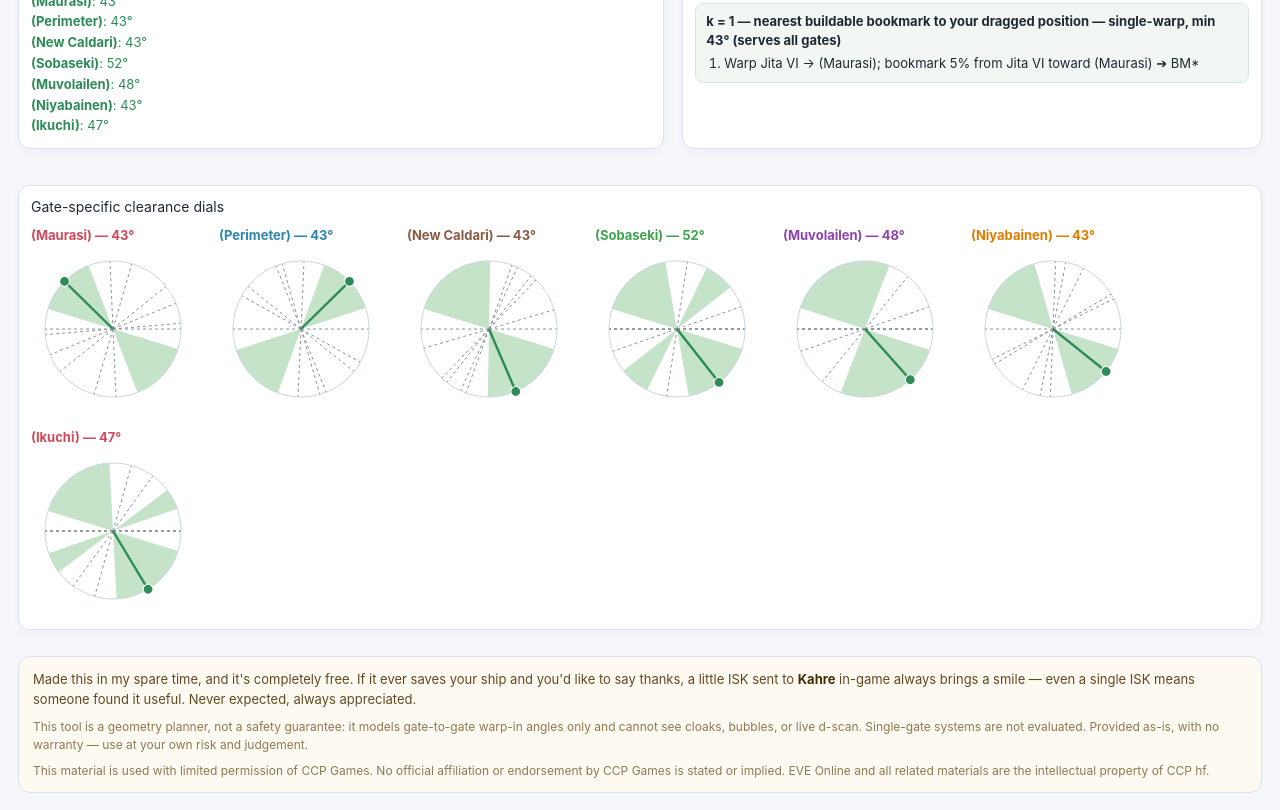
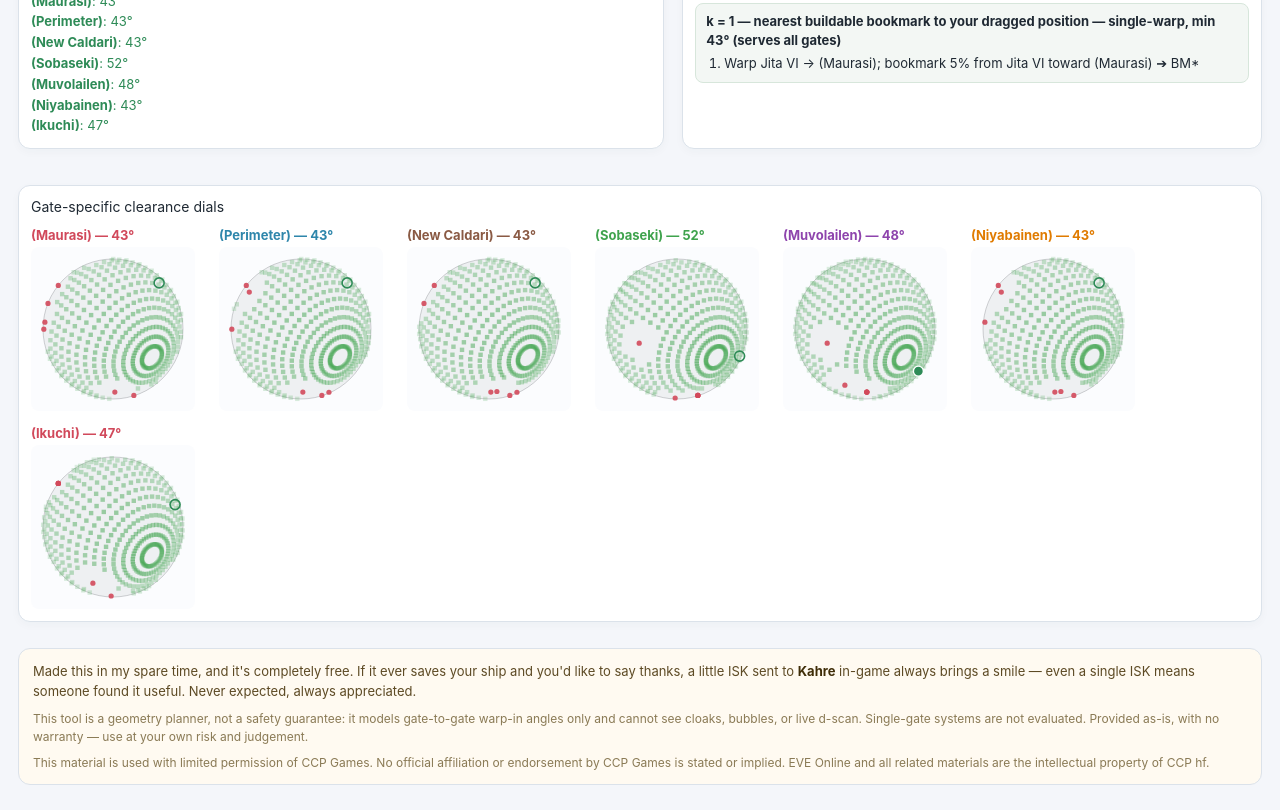
Before and after one commit to Sebastian-Belkner/not_today_Machariel, a plain HTML site: page index.html in a window 1280 px wide. Shown: the part 1180-1990 px from the top of the page. Drawn offline with Linux system fonts and the light colour scheme; animation ran at ten frames a second.

Commit message:
update thumbnail

```diff
--- a/app.js
+++ b/app.js
@@ -255,7 +255,7 @@
 // it's clearly not one of the star-shaped bookmark markers.
 function sunSymbol(x,y,R,fill){
   const g = ctx.createRadialGradient(x,y,R*0.4,x,y,R*1.9);
-  g.addColorStop(0,"rgba(232,163,23,0.75)");
+  g.addColorStop(0,"rgba(232,163,23,0.45)");
   g.addColorStop(1,"rgba(232,163,23,0)");
   ctx.fillStyle=g;
   ctx.beginPath(); ctx.arc(x,y,R*1.9,0,6.2832); ctx.fill();
@@ -623,7 +623,7 @@
     const tipy = a.sy + (dest.sy-a.sy)*prog;
 
     // shaft: full line from source to the destination celestial you warp to
-    ctx.strokeStyle = "rgba(90,100,115,0.75)";
+    ctx.strokeStyle = "rgba(90,100,115,0.45)";
     ctx.lineWidth = 2.2;
     ctx.beginPath();
     ctx.moveTo(a.sx, a.sy);
@@ -782,6 +782,9 @@
     ctx.fillText(L.text, tx, ty);
   }
   ctx.restore();
+
+  // Keep the per-gate 3D clearance spheres in sync with the camera.
+  if(dials.length) drawGateSpheres();
 }
 
 function drawOrientationBall(){
@@ -946,66 +949,95 @@
   S.gates.forEach((g,k) => {
     const others = othersOf(k);
     const box = document.createElement("div"); box.className = "dial";
-    const title = document.createElement("div"); title.className = "dtitle"; title.style.color = g.color; box.appendChild(title);
-    const D = 164, cx = D/2, cy = D/2, R = D/2 - 14;
-    const svg = eln("svg", {width:D, height:D}); box.appendChild(svg); grid.appendChild(box);
+    const title = document.createElement("div"); title.className = "dtitle"; title.style.color = g.color;
+    box.appendChild(title);
+    const D = 164;
+    const cv = document.createElement("canvas");
+    cv.width = D; cv.height = D; cv.style.width = D+"px"; cv.style.height = D+"px";
+    box.appendChild(cv); grid.appendChild(box);
 
-    const e1 = unit(sub(others[0].pos, g.pos));
-    let ref = others.length > 1 ? sub(others[1].pos, g.pos) : {x:e1.y,y:-e1.x,z:0};
-    let e2 = {x:ref.x-dot(ref,e1)*e1.x, y:ref.y-dot(ref,e1)*e1.y, z:ref.z-dot(ref,e1)*e1.z};
-    if(nrm(e2) < 1e-9) e2 = Math.abs(e1.z) < 0.9 ? unit({x:-e1.y,y:e1.x,z:0}) : {x:1,y:0,z:0};
-    else e2 = unit(e2);
-    const bear = v => Math.atan2(dot(v,e2), dot(v,e1));
-    const phis = others.map(o => bear(sub(o.pos, g.pos)));
+    // Unit directions from this gate toward every other gate — the axes whose
+    // surrounding cones are UNSAFE.  A warp-in direction is safe when its angle
+    // to all of these exceeds the threshold.
+    const axes = others.map(o => unit(sub(o.pos, g.pos)));
+    dials.push({gateIndex:k, g, others, axes, cv, ctx:cv.getContext("2d"), D, title});
+  });
+  drawGateSpheres();
+}
 
-    const Nn = 360;
-    const ok = [];
-    for(let i=0;i<Nn;i++){
-      const b = i*Math.PI/180;
-      let m = Infinity;
-      for(const ph of phis){
-        const x = Math.acos(Math.min(1, Math.abs(Math.cos(b-ph)))) * 180 / Math.PI;
-        if(x < m) m = x;
+// Draw the safe-direction region as a shaded area on a small 3D sphere, one per
+// gate, oriented by the same camera rotation as the main map.  Green = warp-in
+// directions that clear the threshold against every gate-to-gate line; the black
+// marker is the current bookmark's direction.
+function drawGateSpheres(){
+  if(!S || !dials.length) return;
+  const thrCos = Math.cos(THR*Math.PI/180);
+  dials.forEach(d => {
+    const ctx = d.ctx, D = d.D, R = D/2 - 12, cx = D/2, cy = D/2;
+    ctx.clearRect(0,0,D,D);
+
+    // Rotate a world direction by the shared camera matrix; screen y flipped.
+    const rot = v => { const r = matVec(camRot, {x:v.x,y:v.y,z:v.z}); return {x:r.x,y:r.y,z:r.z}; };
+
+    // backing disc (the sphere silhouette)
+    ctx.beginPath(); ctx.arc(cx,cy,R,0,6.2832);
+    ctx.fillStyle = "rgba(15,20,25,0.05)"; ctx.fill();
+    ctx.lineWidth = 1; ctx.strokeStyle = "rgba(15,20,25,0.18)"; ctx.stroke();
+
+    // Sample the sphere surface; shade safe points green. Only draw the front
+    // hemisphere (rotated z >= 0) so it reads as a solid ball.
+    const step = 8;                       // degrees between samples
+    for(let plat=-80; plat<=80; plat+=step){
+      const la = plat*Math.PI/180, cla = Math.cos(la), sla = Math.sin(la);
+      for(let plon=0; plon<360; plon+=step){
+        const lo = plon*Math.PI/180;
+        const w = {x:cla*Math.cos(lo), y:sla, z:cla*Math.sin(lo)};   // world dir
+        // safe test against the true 3D axes (undirected: abs of dot)
+        let safe = true;
+        for(const a of d.axes){
+          const c = Math.abs(w.x*a.x + w.y*a.y + w.z*a.z);
+          if(c > thrCos){ safe = false; break; }   // within THR of a gate line -> unsafe
+        }
+        const r = rot(w);
+        if(r.z < 0) continue;                        // back hemisphere hidden
+        const ex = cx + r.x*R, ey = cy - r.y*R;
+        const shade = 0.35 + 0.65*r.z;               // fade toward the rim
+        if(safe){
+          ctx.fillStyle = `rgba(63,163,77,${0.5*shade})`;
+          ctx.fillRect(ex-2.2, ey-2.2, 4.4, 4.4);
+        }
       }
-      ok.push(m >= THR);
     }
-    let i = 0;
-    while(i < Nn){
-      if(ok[i]){
-        let j = i;
-        while(j < Nn && ok[j]) j++;
-        const r0 = i*Math.PI/180, r1 = j*Math.PI/180, large = (j-i)>180 ? 1 : 0;
-        const x0 = cx + R*Math.cos(r0), y0 = cy - R*Math.sin(r0);
-        const x1 = cx + R*Math.cos(r1), y1 = cy - R*Math.sin(r1);
-        svg.appendChild(eln("path", {d:`M ${cx} ${cy} L ${x0} ${y0} A ${R} ${R} 0 ${large} 0 ${x1} ${y1} Z`, fill:"#3fa34d", opacity:.30}));
-        i = j;
-      } else i++;
+
+    // gate-to-gate axis tips (the unsafe centers) as small colored dots
+    for(const a of d.axes){
+      for(const s of [1,-1]){
+        const r = rot({x:a.x*s, y:a.y*s, z:a.z*s});
+        if(r.z < 0) continue;
+        ctx.beginPath(); ctx.arc(cx + r.x*R, cy - r.y*R, 2.6, 0, 6.2832);
+        ctx.fillStyle = "rgba(209,73,91,0.9)"; ctx.fill();
+      }
     }
-    phis.forEach(ph => {
-      [ph, ph+Math.PI].forEach(pp => svg.appendChild(eln("line", {x1:cx,y1:cy,x2:cx+R*Math.cos(pp),y2:cy-R*Math.sin(pp),stroke:"#8a94a0","stroke-dasharray":"3 3","stroke-width":1})));
-    });
-    svg.appendChild(eln("circle", {cx,cy,r:R,fill:"none",stroke:"#cbd5e0"}));
-    const mk = eln("line", {x1:cx,y1:cy,x2:cx,y2:cy,stroke:"#111","stroke-width":2.4}); svg.appendChild(mk);
-    const mdot = eln("circle", {cx,cy,r:5,fill:"#111",stroke:"#fff","stroke-width":1.2}); svg.appendChild(mdot);
-    dials.push({gateIndex:k, g, others, cx, cy, R, mk, mdot, title, bear});
+
+    // current bookmark direction marker
+    const bmDir = unit(sub(BM, d.g.pos));
+    const cl = clearanceLocal(BM, d.g, d.others);
+    const col = cl >= THR ? "#2e8b57" : "#c0392b";
+    const rb = rot(bmDir);
+    const bx = cx + rb.x*R, by = cy - rb.y*R;
+    // draw a small ring; filled if on the front, hollow if it's around the back
+    ctx.beginPath(); ctx.arc(bx, by, 5, 0, 6.2832);
+    if(rb.z >= 0){ ctx.fillStyle = col; ctx.fill(); ctx.lineWidth=1.4; ctx.strokeStyle="#fff"; ctx.stroke(); }
+    else { ctx.lineWidth=1.6; ctx.strokeStyle=col; ctx.stroke(); }
+
+    d.title.textContent = `${d.g.name} — ${cl.toFixed(0)}°`;
   });
 }
 function updateDials(info){
   if(!S || !dials.length) return;
-  const perGate = info ? info.per_gate : localClearanceInfo(BM).per_gate;
-  dials.forEach(d => {
-    const pg = perGate.find(x => x.gateIndex === d.gateIndex);
-    const cl = pg ? pg.clearance : clearanceLocal(BM, d.g, d.others);
-    const b = d.bear(sub(BM, d.g.pos));
-    const col = cl >= THR ? "#2e8b57" : "#c0392b";
-    d.mk.setAttribute("x2", d.cx + d.R*Math.cos(b));
-    d.mk.setAttribute("y2", d.cy - d.R*Math.sin(b));
-    d.mk.setAttribute("stroke", col);
-    d.mdot.setAttribute("cx", d.cx + d.R*Math.cos(b));
-    d.mdot.setAttribute("cy", d.cy - d.R*Math.sin(b));
-    d.mdot.setAttribute("fill", col);
-    d.title.textContent = `${d.g.name} — ${cl.toFixed(0)}°`;
-  });
+  // The sphere draw recomputes clearance and the marker from BM directly, so we
+  // just trigger a redraw.  (info is accepted for call-site compatibility.)
+  drawGateSpheres();
 }
 
 async function fetchRegions(preferredRegion="The Forge"){
```
Also changed, not shown: index.html (+1 -1 lines).
